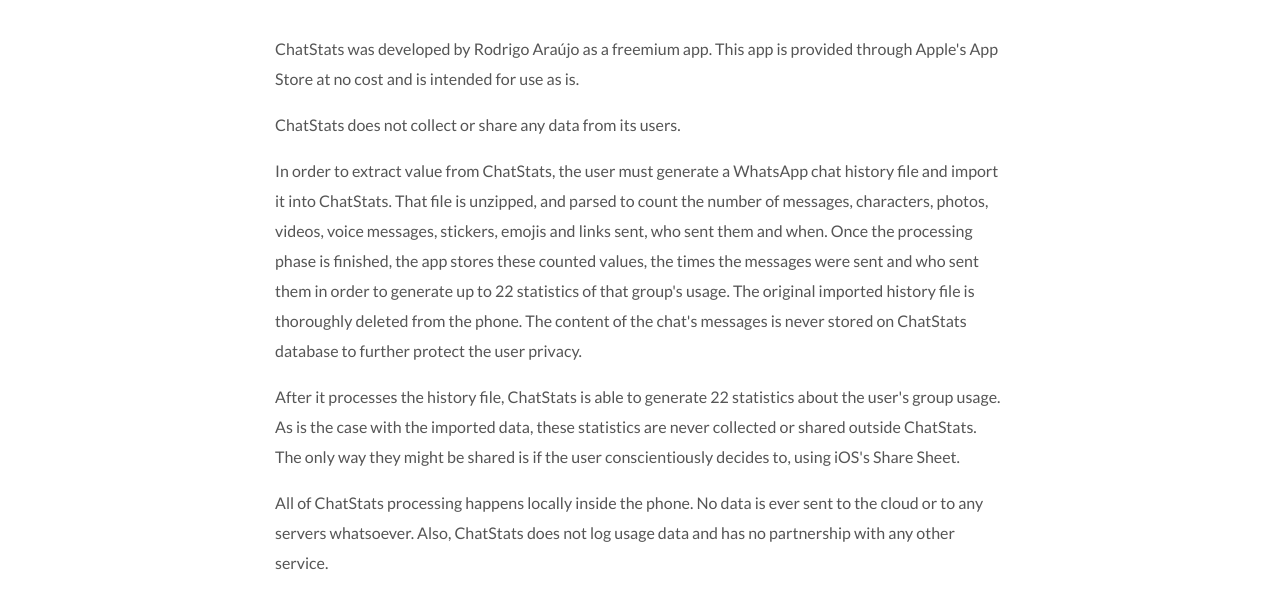
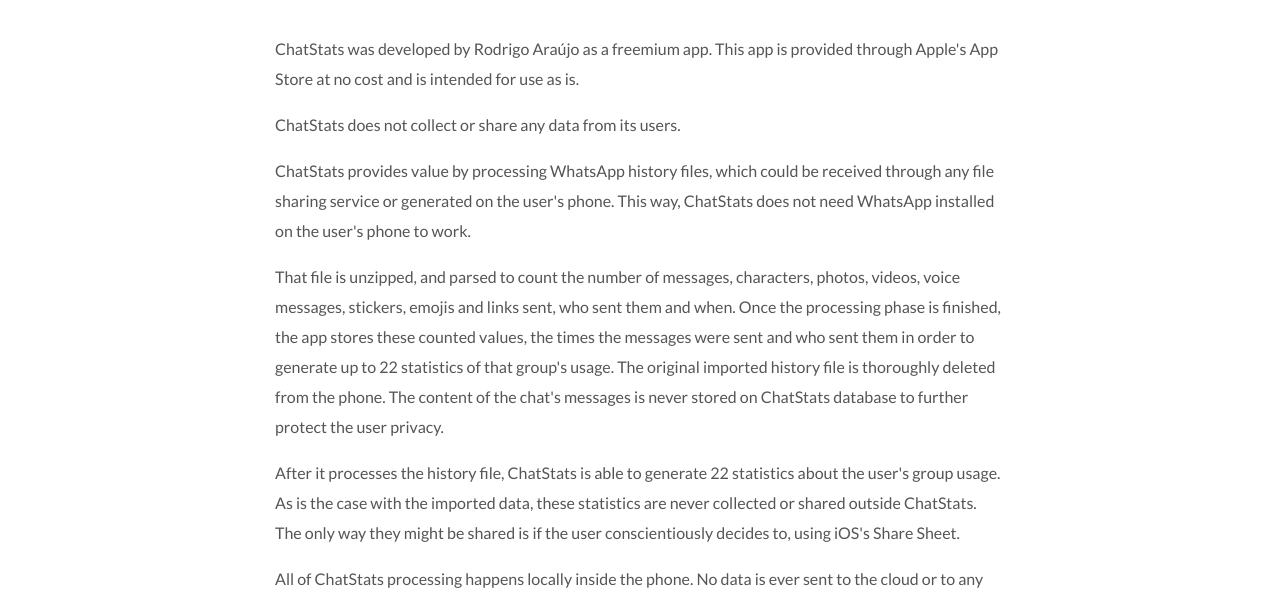
Before and after one commit to rodrigoaraujo01/chatstats, a plain HTML site: page privacy-policy.html in a window 1280 px wide. Shown: the part 166-757 px from the top of the page. Drawn offline with nearby package versions, Linux system fonts and the light colour scheme.

Commit message:
Updating the privacy policy
It now reflect ChatStats non-dependency of WhatsApp

```diff
--- a/privacy-policy.html
+++ b/privacy-policy.html
@@ -85,7 +85,9 @@
 
                         <p class="text-left">ChatStats does not collect or share any data from its users.</p>
 
-                        <p class="text-left">In order to extract value from ChatStats, the user must generate a WhatsApp chat history file and import it into ChatStats. That file is unzipped, and parsed to count the number of messages, characters, photos, videos, voice messages, stickers, emojis and links sent, who sent them and when. Once the processing phase is finished, the app stores these counted values, the times the messages were sent and who sent them in order to generate up to 22 statistics of that group's usage. The original imported history file is thoroughly deleted from the phone. The content of the chat's messages is never stored on ChatStats database to further protect the user privacy.</p>
+                        <p class="text-left">ChatStats provides value by processing WhatsApp history files, which could be received through any file sharing service or generated on the user's phone. This way, ChatStats does not need WhatsApp installed on the user's phone to work.</p>
+
+                        <p class="text-left">That file is unzipped, and parsed to count the number of messages, characters, photos, videos, voice messages, stickers, emojis and links sent, who sent them and when. Once the processing phase is finished, the app stores these counted values, the times the messages were sent and who sent them in order to generate up to 22 statistics of that group's usage. The original imported history file is thoroughly deleted from the phone. The content of the chat's messages is never stored on ChatStats database to further protect the user privacy.</p>
 
                         <p class="text-left">After it processes the history file, ChatStats is able to generate 22 statistics about the user's group usage. As is the case with the imported data, these statistics are never collected or shared outside ChatStats. The only way they might be shared is if the user conscientiously decides to, using iOS's Share Sheet.</p>
 
```
